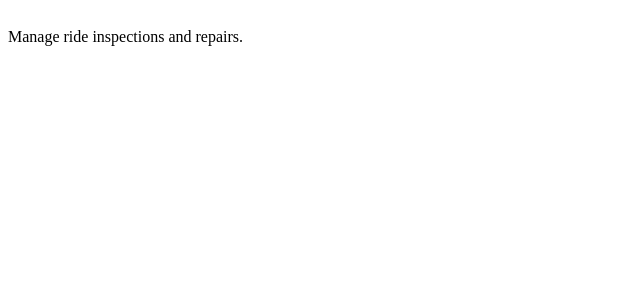
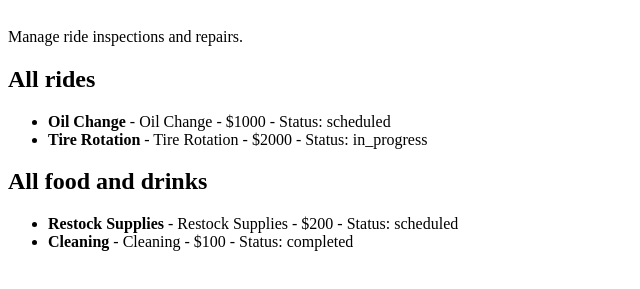
Before and after one commit to felucius/roller-coaster-manager-webapp, a Next.js app: page /maintenance in a window 1280 px wide. Shown: the part 499-788 px from the top of the page, without its empty margins (0-640 px from the left). Built offline with nearby package versions, Linux system fonts and the light colour scheme.

Commit message:
Able to view the maintenance of rides and food/drinks

```diff
--- a/components/screens/MaintenanceScreen.tsx
+++ b/components/screens/MaintenanceScreen.tsx
@@ -1,10 +1,30 @@
 "use client";
+
+import { getConsumableMaintenanceData, getMaintenanceData } from "@/features/maintenance/logic";
 
 export default function MaintenanceScreen() {
   return (
     <main>
       <h1>Maintenance</h1>
       <p>Manage ride inspections and repairs.</p>
+
+      <h2>All rides</h2>
+        <ul>
+          {getMaintenanceData().map((maintenance) => (
+            <li key={maintenance.id}>
+              <strong>{maintenance.title}</strong> - {maintenance.repairAction.label} - ${maintenance.cost} - Status: {maintenance.status}
+            </li>
+          ))}
+        </ul>
+
+      <h2>All food and drinks</h2>
+        <ul>
+          {getConsumableMaintenanceData().map((maintenance) => (
+            <li key={maintenance.id}>
+              <strong>{maintenance.title}</strong> - {maintenance.repairAction.label} - ${maintenance.cost} - Status: {maintenance.status}
+            </li>
+          ))}
+        </ul>
     </main>
   );
 }
```
